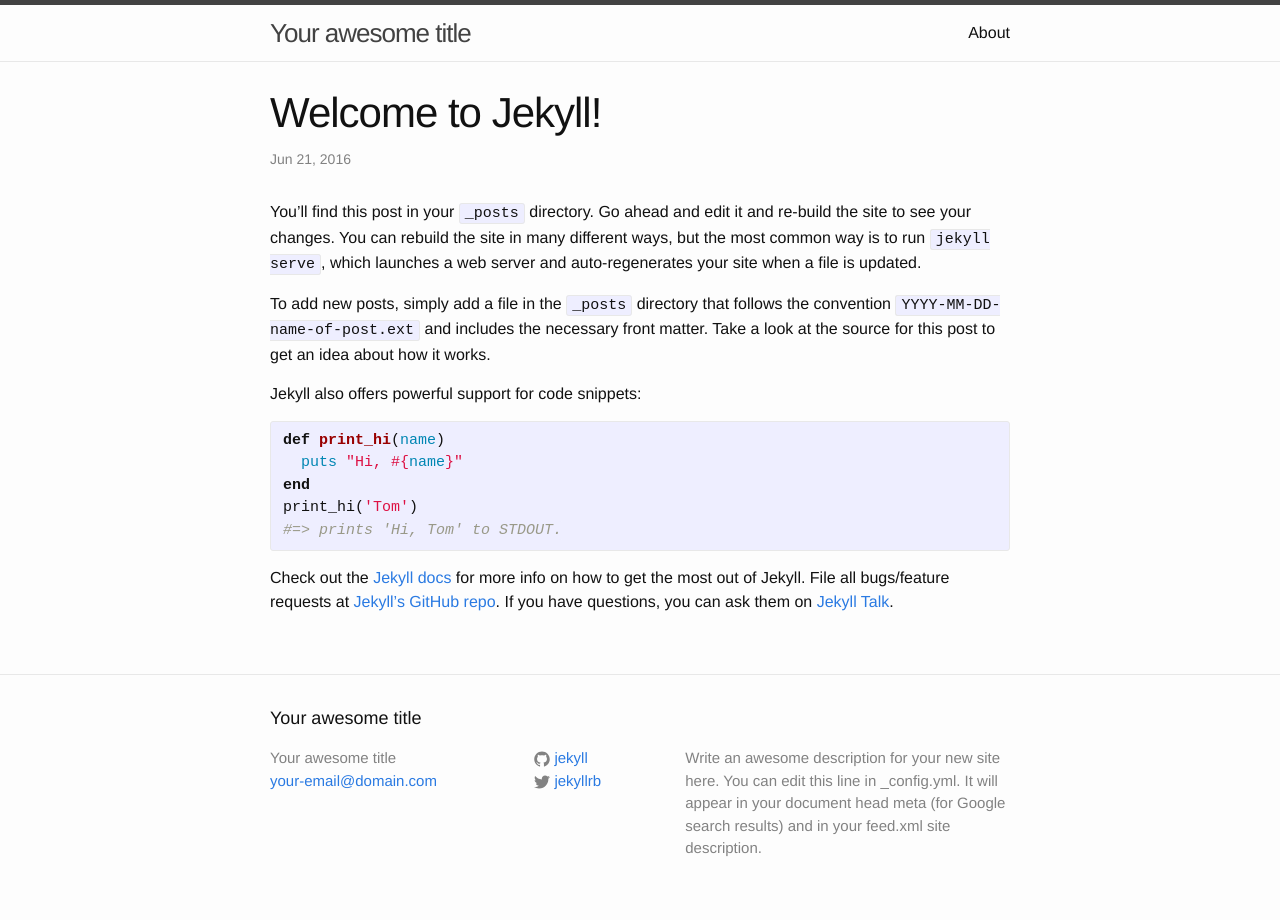
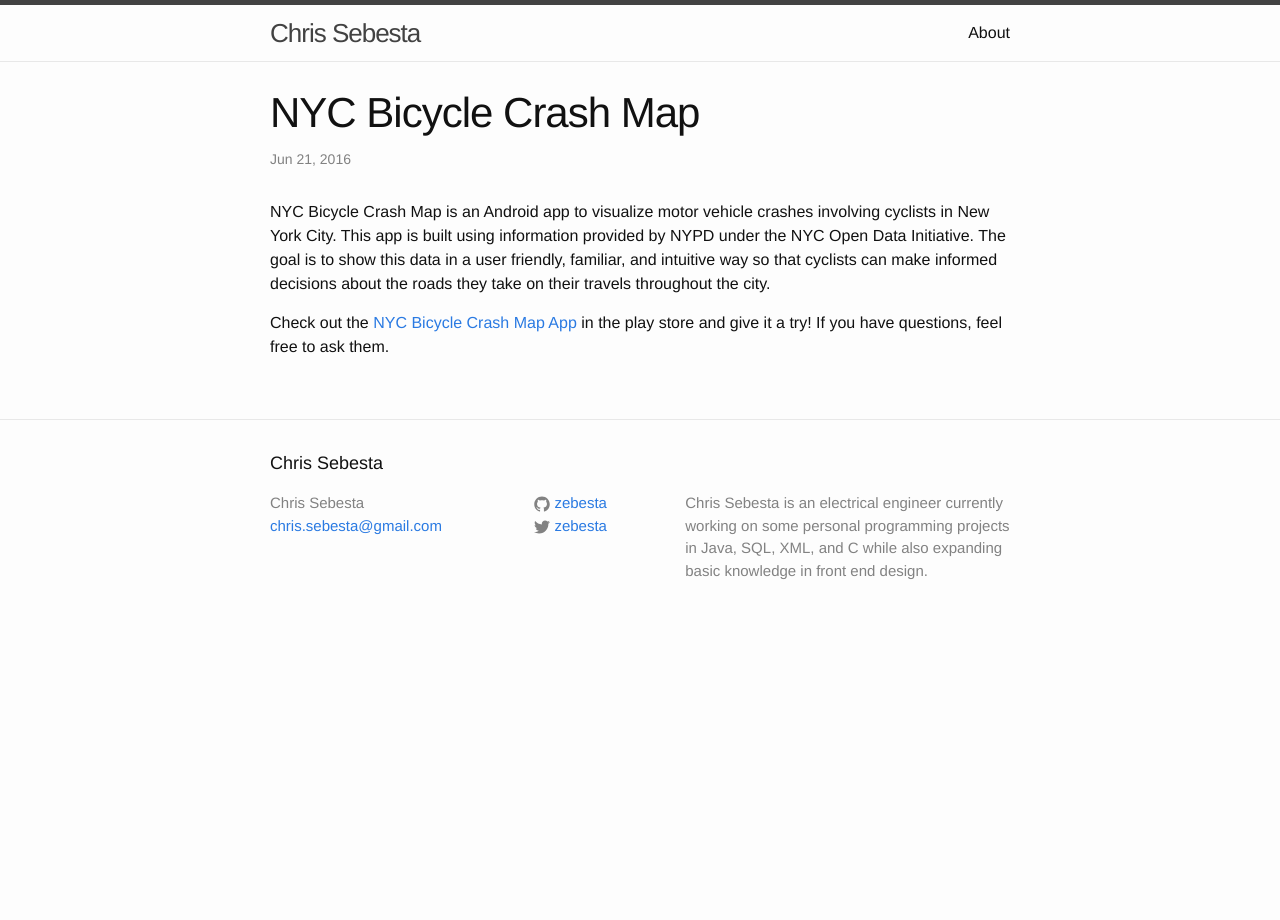
Before and after one commit to zebesta/zebesta.github.io, a Jekyll site: the page built from _posts/2016-06-21-welcome-to-jekyll.markdown, in a window 1280 px wide. Built offline with Jekyll 4.4.1, drawn with Linux system fonts in a browser that asks for light colours.

Commit message:
edited NYC Bike crash post and some basic website details

```diff
--- a/_config.yml
+++ b/_config.yml
@@ -6,16 +6,15 @@
 # 'jekyll serve'. If you change this file, please restart the server process.
 
 # Site settings
-title: Your awesome title
-email: your-email@domain.com
+title: Chris Sebesta
+email: chris.sebesta@gmail.com
 description: > # this means to ignore newlines until "baseurl:"
-  Write an awesome description for your new site here. You can edit this
-  line in _config.yml. It will appear in your document head meta (for
-  Google search results) and in your feed.xml site description.
+  Chris Sebesta is an electrical engineer currently working on some personal programming projects
+   in Java, SQL, XML, and C while also expanding basic knowledge in front end design.
 baseurl: "" # the subpath of your site, e.g. /blog
-url: "http://yourdomain.com" # the base hostname & protocol for your site
-twitter_username: jekyllrb
-github_username:  jekyll
+url: "http://chrissebesta.com" # the base hostname & protocol for your site
+twitter_username: zebesta
+github_username:  zebesta
 
 # Build settings
 markdown: kramdown
--- a/_posts/2016-06-21-welcome-to-jekyll.markdown
+++ b/_posts/2016-06-21-welcome-to-jekyll.markdown
@@ -1,25 +1,11 @@
 ---
 layout: post
-title:  "Welcome to Jekyll!"
+title:  "NYC Bicycle Crash Map"
 date:   2016-06-21 14:12:11 -0400
-categories: jekyll update
+categories: android apps
 ---
-You’ll find this post in your `_posts` directory. Go ahead and edit it and re-build the site to see your changes. You can rebuild the site in many different ways, but the most common way is to run `jekyll serve`, which launches a web server and auto-regenerates your site when a file is updated.
+NYC Bicycle Crash Map is an Android app to visualize motor vehicle crashes involving cyclists in New York City. This app is built using information provided by NYPD under the NYC Open Data Initiative. The goal is to show this data in a user friendly, familiar, and intuitive way so that cyclists can make informed decisions about the roads they take on their travels throughout the city.
 
-To add new posts, simply add a file in the `_posts` directory that follows the convention `YYYY-MM-DD-name-of-post.ext` and includes the necessary front matter. Take a look at the source for this post to get an idea about how it works.
+Check out the [NYC Bicycle Crash Map App][nyc-bike-crash-app] in the play store and give it a try! If you have questions, feel free to ask them.
 
-Jekyll also offers powerful support for code snippets:
-
-{% highlight ruby %}
-def print_hi(name)
-  puts "Hi, #{name}"
-end
-print_hi('Tom')
-#=> prints 'Hi, Tom' to STDOUT.
-{% endhighlight %}
-
-Check out the [Jekyll docs][jekyll-docs] for more info on how to get the most out of Jekyll. File all bugs/feature requests at [Jekyll’s GitHub repo][jekyll-gh]. If you have questions, you can ask them on [Jekyll Talk][jekyll-talk].
-
-[jekyll-docs]: http://jekyllrb.com/docs/home
-[jekyll-gh]:   https://github.com/jekyll/jekyll
-[jekyll-talk]: https://talk.jekyllrb.com/
+[nyc-bike-crash-app]: https://play.google.com/store/apps/details?id=com.wordpress.chrissebesta.nyccyclemap
```
